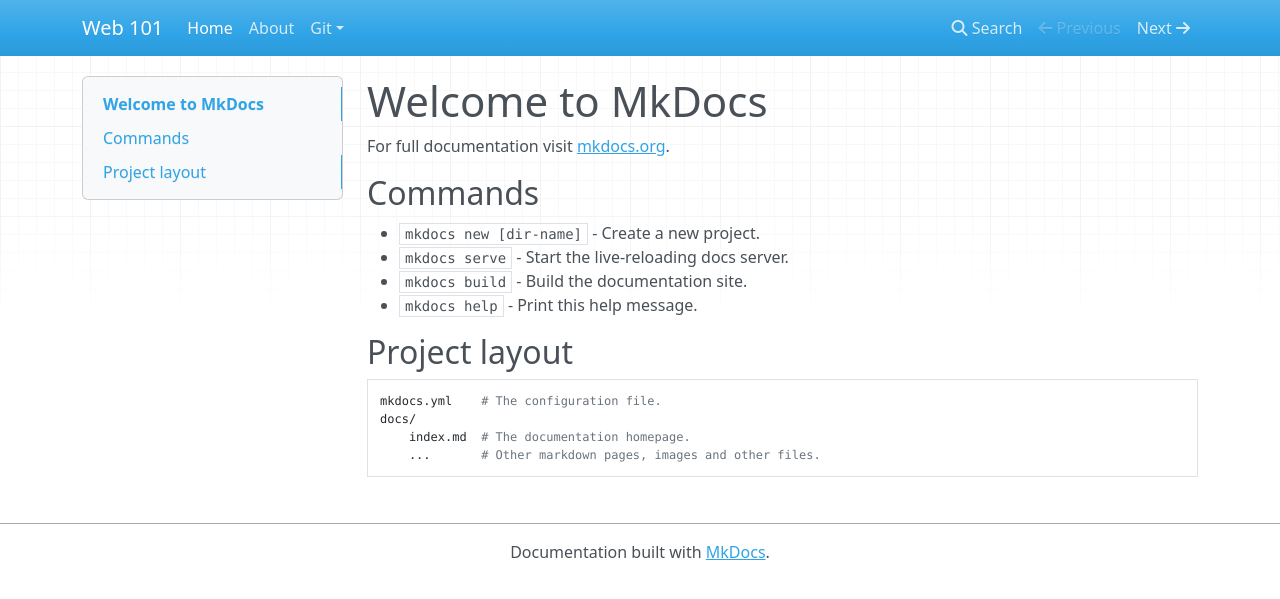
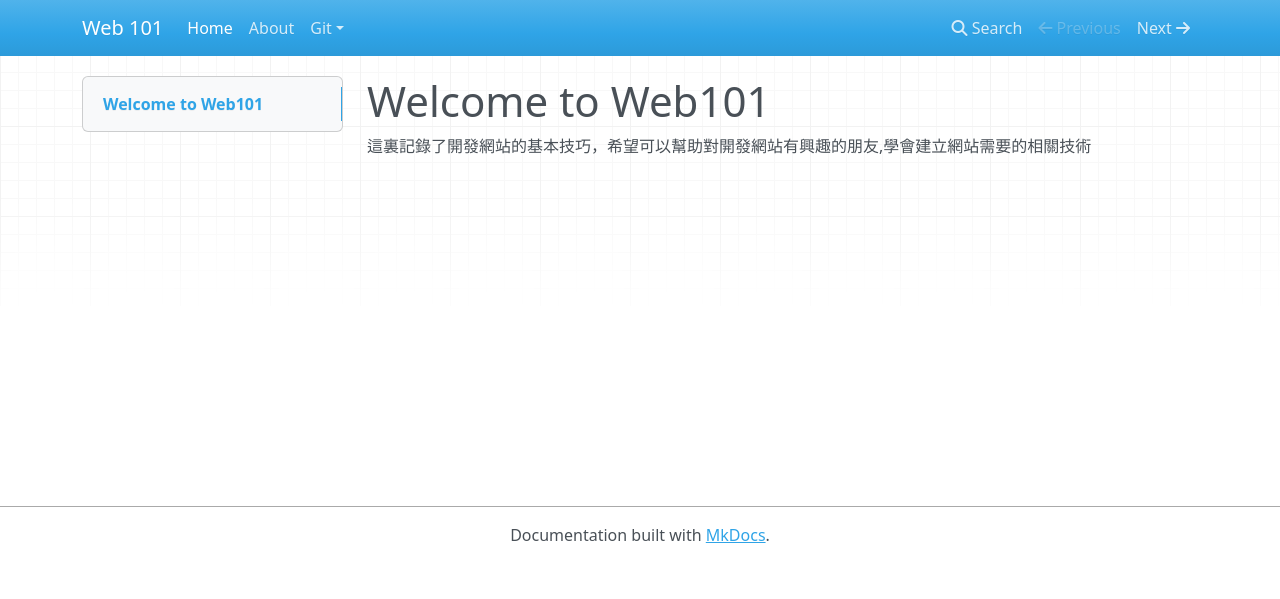
Before and after one commit to ocowchun/db_ta, an MkDocs documentation site: the page built from docs/index.md, in a window 1280 px wide. Shown: the top 599 px of the page. Built offline with MkDocs 1.6.1, drawn with Linux system fonts in a browser that asks for light colours; nearby versions of some CDN libraries; old or Windows-style settings are respelled for this version of MkDocs.

Commit message:
add readme at index.html

```diff
--- a/docs/index.md
+++ b/docs/index.md
@@ -1,17 +1,3 @@
-# Welcome to MkDocs
+# Welcome to Web101
 
-For full documentation visit [mkdocs.org](http://mkdocs.org).
-
-## Commands
-
-* `mkdocs new [dir-name]` - Create a new project.
-* `mkdocs serve` - Start the live-reloading docs server.
-* `mkdocs build` - Build the documentation site.
-* `mkdocs help` - Print this help message.
-
-## Project layout
-
-    mkdocs.yml    # The configuration file.
-    docs/
-        index.md  # The documentation homepage.
-        ...       # Other markdown pages, images and other files.
+這裏記錄了開發網站的基本技巧，希望可以幫助對開發網站有興趣的朋友,學會建立網站需要的相關技術
```
